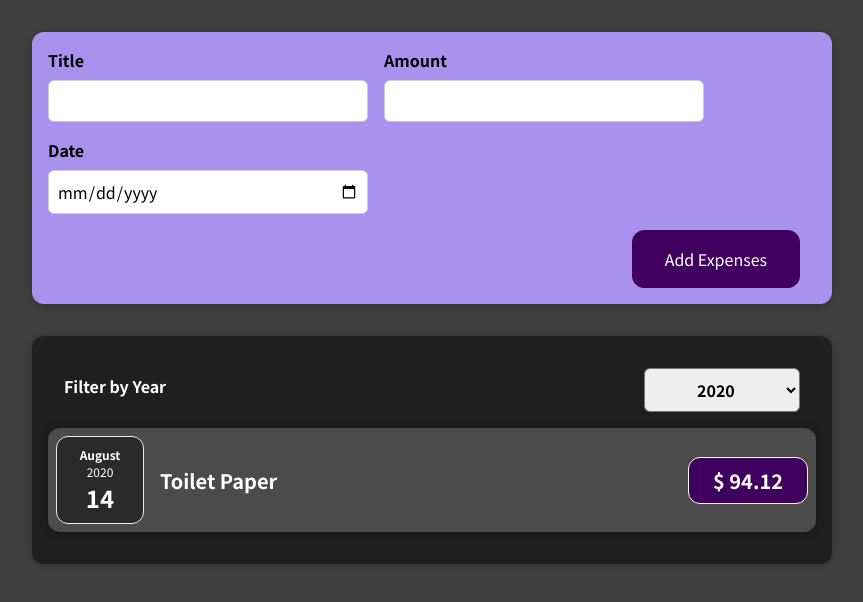
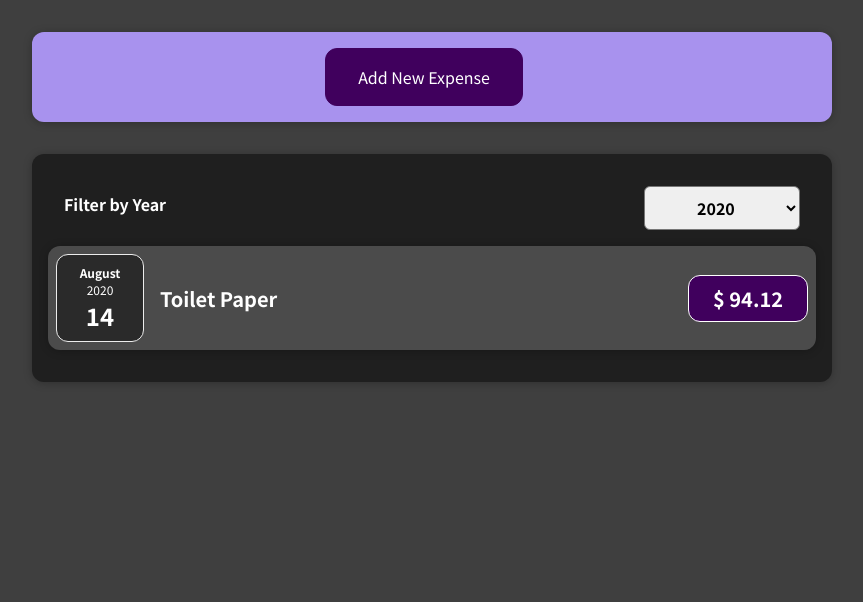
Before and after one commit to yurimnim/react-stutdy, a React (Create React App) app in the folder react-course-udemy/01-starting-setup/: page / in a window 1280 px wide. Shown: the top 602 px of the page, without its empty margins (208-1071 px from the left). Built offline with nearby package versions, Linux system fonts and the light colour scheme.

Commit message:
Added display toggle in expenses form

```diff
--- a/react-course-udemy/01-starting-setup/src/components/Expenses/ExpenseList.jsx
+++ b/react-course-udemy/01-starting-setup/src/components/Expenses/ExpenseList.jsx
@@ -3,7 +3,7 @@
 import './ExpenseList.css';
 
 const ExpenseList = (props) => {
-  let expensesContent = <p>No expenses found.</p>;
+  //let expensesContent = <p>No expenses found.</p>;
 
   if (props.expenses.length === 0) {
     return <h2 className='expense-list__fallback'>Found no expenese.</h2>;
--- a/react-course-udemy/01-starting-setup/src/components/NewExpense/ExpenseForm.jsx
+++ b/react-course-udemy/01-starting-setup/src/components/NewExpense/ExpenseForm.jsx
@@ -74,6 +74,9 @@
         </div>
       </div>
       <div className='new-expense__actions'>
+        <button type='button' onClick={props.onCancel}>
+          Cancel
+        </button>
         <button type='submit'>Add Expenses</button>
       </div>
     </form>
--- a/react-course-udemy/01-starting-setup/src/components/NewExpense/NewExpense.jsx
+++ b/react-course-udemy/01-starting-setup/src/components/NewExpense/NewExpense.jsx
@@ -1,8 +1,10 @@
-import React from 'react';
+import React, { useState } from 'react';
 import './NewExpense.css';
 import ExpenseForm from './ExpenseForm';
 
 const NewExpense = (props) => {
+  const [isEditing, setIsEditing] = useState(false);
+
   //ExpenseForm 에서 입력하는 데이터 받아오는 function
   const saveExpenseDataHandler = (enteredExpenseData) => {
     const expenseData = {
@@ -10,11 +12,28 @@
       id: Math.random().toString()
     };
     props.onAddExpense(expenseData);
+    setIsEditing(false);
+  };
+
+  const startEditingHandler = () => {
+    setIsEditing(true);
+  };
+
+  const stopEditingHandler = () => {
+    setIsEditing(false);
   };
 
   return (
     <div className='new-expense'>
-      <ExpenseForm onSaveExpenseData={saveExpenseDataHandler} />
+      {!isEditing && (
+        <button onClick={startEditingHandler}>Add New Expense</button>
+      )}
+      {isEditing && (
+        <ExpenseForm
+          onSaveExpenseData={saveExpenseDataHandler}
+          onCancel={stopEditingHandler}
+        />
+      )}
     </div>
   );
 };
```
Also changed, not shown: 1 other file (tests, documents, lock files or other folders).
